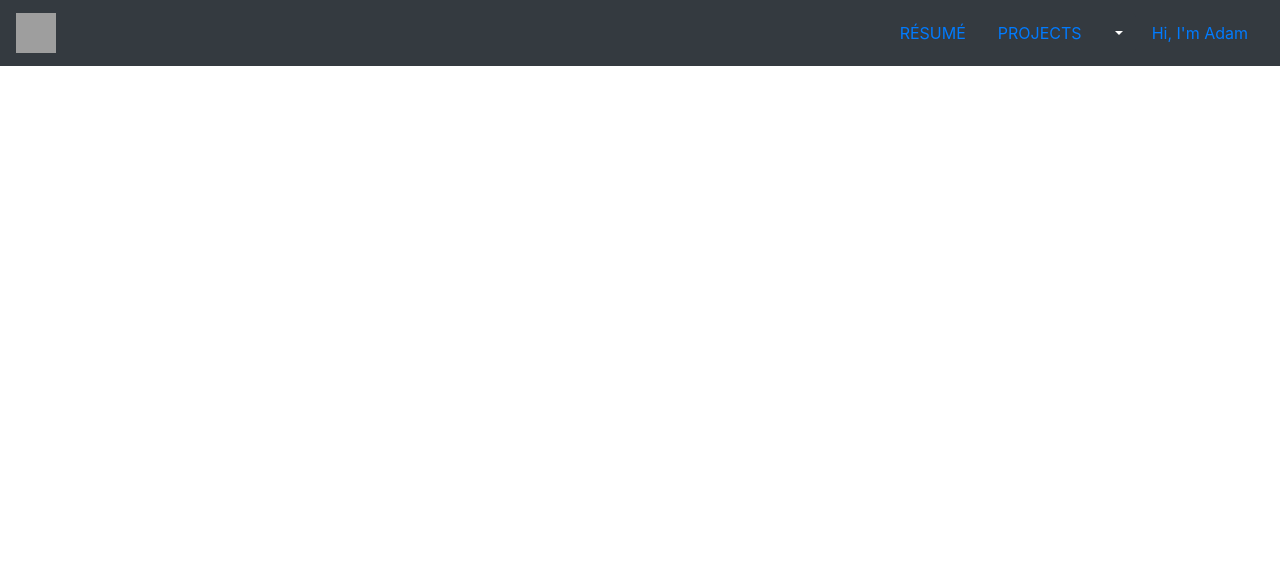
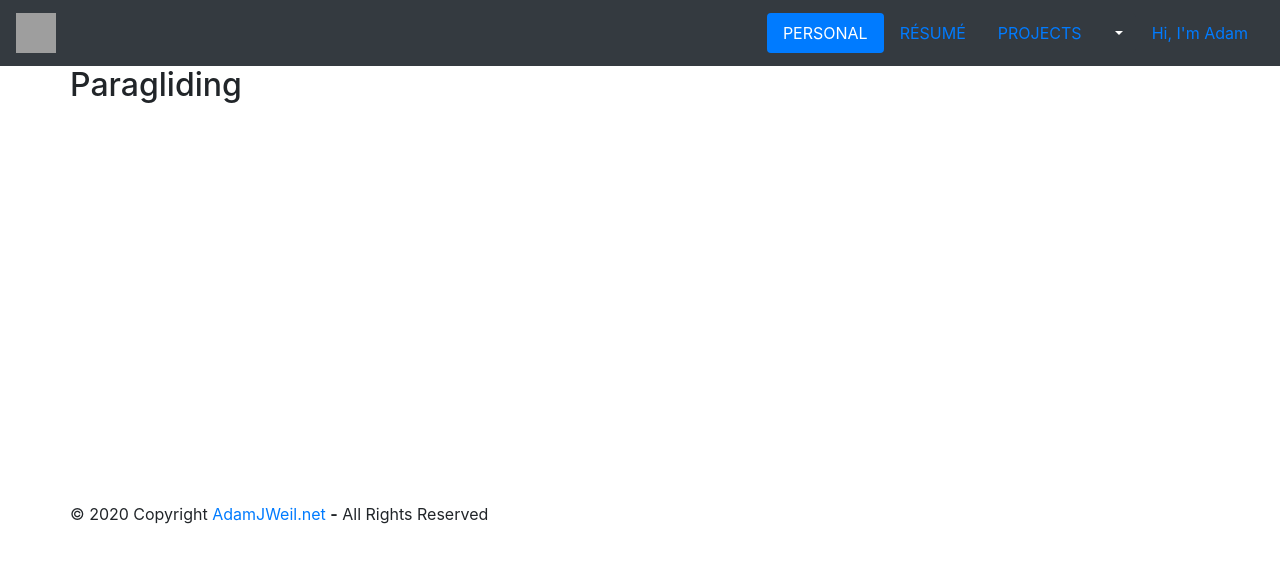
Before and after one commit to adamjweil/React-PersonalWebsite, a React (Create React App) app: page /personal in a window 1280 px wide. Shown: the top 562 px of the page. Built offline with nearby package versions, Linux system fonts and the light colour scheme; grey boxes are pictures that could not be loaded.

Commit message:
addeed personal page

```diff
--- a/src/App.js
+++ b/src/App.js
@@ -13,6 +13,7 @@ import Education from './components/Education';
 import Interests from './components/Interests';
 import Footer from './components/Footer';
 import ProductMgr from './components/ProductMgr';
+import Personal from './components/Personal';
 
 class App extends Component {
   constructor() {
@@ -57,6 +58,7 @@ class App extends Component {
               <Route exact path="/edu" render={ () => <Education /> } />
               <Route exact path="/interests" render={ () => <Interests /> } />
               <Route exact path="/product-mgr" render={ () => <ProductMgr /> } />
+              <Route exact path="/personal" render={ () => <Personal /> } />
 
               {/*
                 <Route exact path="/contact" render={ () => <Contact /> } />
--- a/src/components/Navigation.js
+++ b/src/components/Navigation.js
@@ -25,11 +25,11 @@ class Navigation extends React.Component {
             <img src="https://user-images.githubusercontent.com/25589910/90346889-a4ec7780-dffa-11ea-85a1-01170b4b1f0d.png" width="40" height="40" className="d-inline-block align-top" alt="" />
           </a>
           <ul className="nav nav-pills justify-content-end">
-{/*
+
           <li className="nav-item">
-            <NavLink className="nav-link" exact to="/contact">CONTACT ME</NavLink>
+            <NavLink className="nav-link" exact to="/personal">PERSONAL</NavLink>
           </li>
-
+  {/*
 
           <li className="nav-item">
             <NavLink className="nav-link" exact to="/product-mgr">PRODUCT MANAGER</NavLink>
--- /dev/null
+++ b/src/components/Personal.js
@@ -0,0 +1,36 @@
+import React, { Component } from 'react';
+import { NavLink } from 'react-router-dom';
+import { Container, Col, Row } from 'reactstrap';
+import Video from './Video';
+
+class Personal extends Component {
+  constructor() {
+    super();
+  }
+
+render() {
+  return(
+    <Container>
+      <Row>
+        <h2>Paragliding</h2>
+      </Row>
+      <Row>
+            <Video />
+      </Row>
+
+      <Row>
+      <Row style={{paddingTop: '30px',alignItems: 'center', textAlign: 'center'}}>
+          <Col md="12">
+          <footer>
+            <span style={{}}> &copy; {new Date().getFullYear()} Copyright <a href="https://adamjweil.net"> AdamJWeil.net </a> <strong>-</strong> All Rights Reserved </span>
+            </footer>
+          </Col>
+        </Row>
+      </Row>
+    </Container>
+
+    );
+  }
+}
+
+export default Personal;
```
